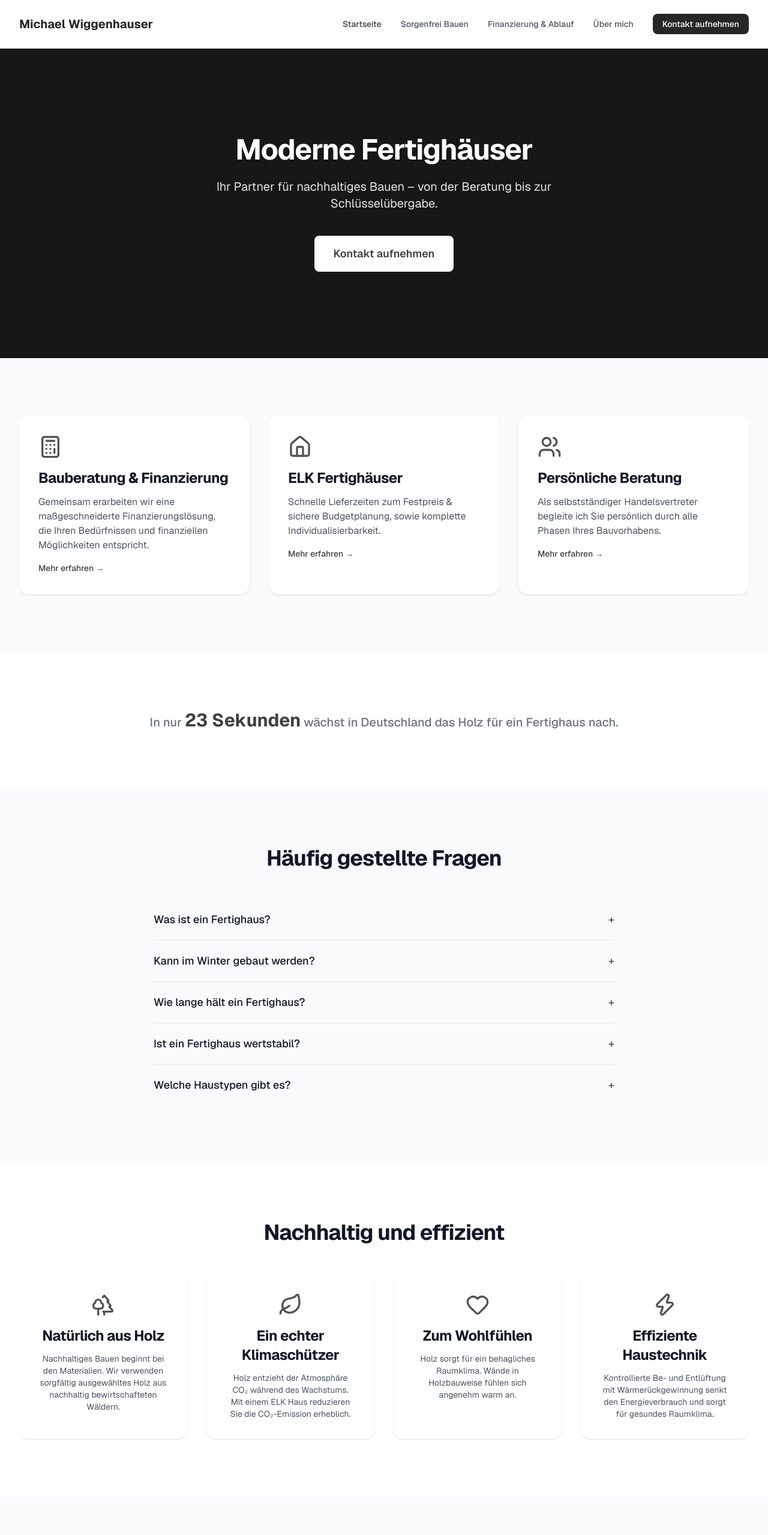
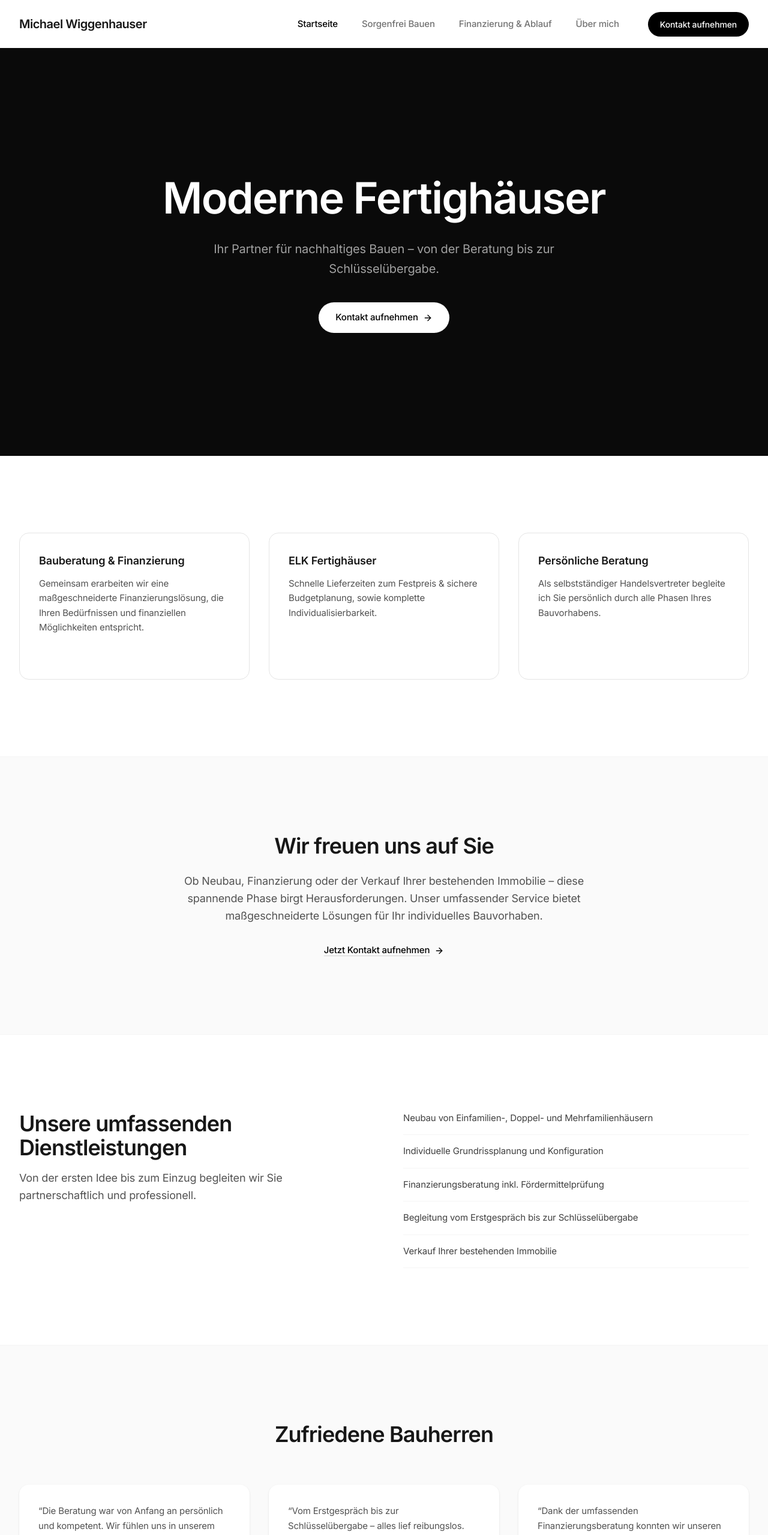
Before and after one commit to dieKrake/michael-wiggenhauser-website, a Next.js app: page / in a window 1280 px wide. Shown: the top 2559 px of the page at 60% size. Built offline with nearby package versions, Linux system fonts and the light colour scheme.

Commit message:
replace Geist fonts with Inter, redesign homepage with modern minimal layout and dark hero section

```diff
--- a/src/app/globals.css
+++ b/src/app/globals.css
@@ -19,10 +19,11 @@ html {
   --color-accent-400: #a3a3a3;
   --color-accent-500: #737373;
   --color-accent-600: #525252;
-  --font-sans: var(--font-geist-sans);
-  --font-mono: var(--font-geist-mono);
+  --font-sans: var(--font-inter);
 }
 
 body {
   font-family: var(--font-sans), system-ui, sans-serif;
+  color: #171717;
+  letter-spacing: -0.01em;
 }
--- a/src/app/layout.tsx
+++ b/src/app/layout.tsx
@@ -1,19 +1,15 @@
 import type { Metadata } from "next";
-import { Geist, Geist_Mono } from "next/font/google";
+import { Inter } from "next/font/google";
 import Navbar from "@/components/layout/navbar";
 import Footer from "@/components/layout/footer";
 import KontaktFormularWrapper from "@/components/sections/kontakt-formular-wrapper";
 import { siteConfig } from "@/lib/constants";
 import "./globals.css";
 
-const geistSans = Geist({
-  variable: "--font-geist-sans",
+const inter = Inter({
+  variable: "--font-inter",
   subsets: ["latin"],
-});
-
-const geistMono = Geist_Mono({
-  variable: "--font-geist-mono",
-  subsets: ["latin"],
+  display: "swap",
 });
 
 export const metadata: Metadata = {
@@ -30,10 +26,7 @@ export default function RootLayout({
   children: React.ReactNode;
 }>) {
   return (
-    <html
-      lang="de"
-      className={`${geistSans.variable} ${geistMono.variable} h-full antialiased`}
-    >
+    <html lang="de" className={`${inter.variable} h-full antialiased`}>
       <body className="flex min-h-full flex-col">
         <Navbar />
         <main className="flex-1">{children}</main>
--- a/src/app/page.tsx
+++ b/src/app/page.tsx
@@ -1,16 +1,9 @@
 import type { Metadata } from "next";
 import Link from "next/link";
-import { Home, Calculator, Users, Trees, Leaf, Heart, Zap } from "lucide-react";
-import Container from "@/components/layout/container";
-import Section from "@/components/layout/section";
-import Heading from "@/components/ui/heading";
-import Card from "@/components/ui/card";
-import Button from "@/components/ui/button";
+import { ArrowRight } from "lucide-react";
 import {
   heroData,
   leistungsKarten,
-  faqItems,
-  nachhaltigkeitFeatures,
   testimonials,
 } from "@/lib/placeholder-data";
 
@@ -20,147 +13,131 @@ export const metadata: Metadata = {
     "Ihr Fachberater für ELK Fertighäuser – Bauberatung, Finanzierung und individuelle Hausplanung.",
 };
 
-const iconMap = {
-  calculator: Calculator,
-  home: Home,
-  users: Users,
-  trees: Trees,
-  leaf: Leaf,
-  heart: Heart,
-  zap: Zap,
-};
-
 export default function Startseite() {
   return (
     <>
       {/* Hero */}
-      <Section background="primary" className="py-24 md:py-36">
-        <Container className="text-center">
-          <Heading as="h1" className="text-white">
+      <section className="relative flex min-h-[85vh] items-center justify-center bg-neutral-950 px-6">
+        <div className="mx-auto max-w-4xl text-center">
+          <h1 className="text-4xl leading-tight font-semibold tracking-tight text-white sm:text-5xl md:text-6xl lg:text-7xl">
             {heroData.headline}
-          </Heading>
-          <p className="text-primary-200 mx-auto mt-6 max-w-2xl text-lg md:text-xl">
+          </h1>
+          <p className="mx-auto mt-6 max-w-2xl text-lg leading-relaxed text-neutral-400 md:text-xl">
             {heroData.subline}
           </p>
           <div className="mt-10">
-            <Link href={heroData.ctaHref}>
-              <Button variant="secondary" size="lg">
-                {heroData.ctaText}
-              </Button>
-            </Link>
+            <a
+              href={heroData.ctaHref}
+              className="inline-flex items-center gap-2 rounded-full bg-white px-7 py-3.5 text-[15px] font-medium text-black transition-opacity hover:opacity-80"
+            >
+              {heroData.ctaText}
+              <ArrowRight className="h-4 w-4" />
+            </a>
           </div>
-        </Container>
-      </Section>
+        </div>
+      </section>
 
-      {/* Leistungs-Karten */}
-      <Section background="gray">
-        <Container>
+      {/* Service-Karten */}
+      <section className="py-24 md:py-32">
+        <div className="mx-auto max-w-7xl px-6 lg:px-8">
           <div className="grid gap-8 md:grid-cols-3">
-            {leistungsKarten.map((item) => {
-              const Icon = iconMap[item.icon as keyof typeof iconMap];
-              return (
-                <Card key={item.title}>
-                  {Icon && <Icon className="text-primary-600 h-10 w-10" />}
-                  <Heading as="h3" className="mt-4">
-                    {item.title}
-                  </Heading>
-                  <p className="mt-3 text-gray-600">{item.description}</p>
-                  <Link
-                    href={item.href}
-                    className="text-primary-700 hover:text-primary-800 mt-4 inline-block text-sm font-medium"
-                  >
-                    Mehr erfahren &rarr;
-                  </Link>
-                </Card>
-              );
-            })}
-          </div>
-        </Container>
-      </Section>
-
-      {/* Statistik-Banner */}
-      <Section background="white">
-        <Container className="text-center">
-          <p className="text-lg font-medium text-gray-500 md:text-xl">
-            In nur{" "}
-            <span className="text-primary-700 text-3xl font-bold">
-              23 Sekunden
-            </span>{" "}
-            wächst in Deutschland das Holz für ein Fertighaus nach.
-          </p>
-        </Container>
-      </Section>
-
-      {/* FAQ */}
-      <Section background="gray">
-        <Container>
-          <Heading as="h2" className="text-center">
-            Häufig gestellte Fragen
-          </Heading>
-          <div className="mx-auto mt-12 max-w-3xl divide-y divide-gray-200">
-            {faqItems.map((item) => (
-              <details key={item.question} className="group py-5">
-                <summary className="flex cursor-pointer items-center justify-between text-lg font-medium text-gray-900">
-                  {item.question}
-                  <span className="text-primary-600 ml-4 transition-transform group-open:rotate-45">
-                    +
-                  </span>
-                </summary>
-                <p className="mt-3 text-gray-600">{item.answer}</p>
-              </details>
+            {leistungsKarten.map((item) => (
+              <Link
+                key={item.title}
+                href={item.href}
+                className="group rounded-2xl border border-neutral-200 p-8 transition-all duration-200 hover:border-neutral-300 hover:shadow-lg"
+              >
+                <h3 className="text-lg font-semibold">{item.title}</h3>
+                <p className="mt-3 text-[15px] leading-relaxed text-neutral-600">
+                  {item.description}
+                </p>
+                <span className="mt-5 inline-flex items-center gap-1.5 text-sm font-medium text-black opacity-0 transition-opacity group-hover:opacity-100">
+                  Mehr erfahren <ArrowRight className="h-3.5 w-3.5" />
+                </span>
+              </Link>
             ))}
           </div>
-        </Container>
-      </Section>
+        </div>
+      </section>
 
-      {/* Nachhaltigkeit */}
-      <Section background="white">
-        <Container>
-          <Heading as="h2" className="text-center">
-            Nachhaltig und effizient
-          </Heading>
-          <div className="mt-12 grid gap-8 md:grid-cols-2 lg:grid-cols-4">
-            {nachhaltigkeitFeatures.map((item) => {
-              const Icon = iconMap[item.icon as keyof typeof iconMap];
-              return (
-                <Card key={item.title} className="text-center">
-                  {Icon && (
-                    <Icon className="text-primary-600 mx-auto h-10 w-10" />
-                  )}
-                  <Heading as="h3" className="mt-4">
-                    {item.title}
-                  </Heading>
-                  <p className="mt-3 text-sm text-gray-600">
-                    {item.description}
-                  </p>
-                </Card>
-              );
-            })}
+      {/* Willkommens-Text */}
+      <section className="border-y border-neutral-100 bg-neutral-50 py-24 md:py-32">
+        <div className="mx-auto max-w-3xl px-6 text-center lg:px-8">
+          <h2 className="text-3xl font-semibold tracking-tight md:text-4xl">
+            Wir freuen uns auf Sie
+          </h2>
+          <p className="mt-6 text-lg leading-relaxed text-neutral-600">
+            Ob Neubau, Finanzierung oder der Verkauf Ihrer bestehenden Immobilie
+            – diese spannende Phase birgt Herausforderungen. Unser umfassender
+            Service bietet maßgeschneiderte Lösungen für Ihr individuelles
+            Bauvorhaben.
+          </p>
+          <a
+            href="#kontakt"
+            className="mt-8 inline-flex items-center gap-2 text-[15px] font-medium text-black underline decoration-neutral-300 underline-offset-4 transition-colors hover:decoration-black"
+          >
+            Jetzt Kontakt aufnehmen <ArrowRight className="h-4 w-4" />
+          </a>
+        </div>
+      </section>
+
+      {/* Leistungen als elegante Liste */}
+      <section className="py-24 md:py-32">
+        <div className="mx-auto max-w-7xl px-6 lg:px-8">
+          <div className="grid gap-16 md:grid-cols-2">
+            <div>
+              <h2 className="text-3xl font-semibold tracking-tight md:text-4xl">
+                Unsere umfassenden Dienstleistungen
+              </h2>
+              <p className="mt-4 text-lg leading-relaxed text-neutral-600">
+                Von der ersten Idee bis zum Einzug begleiten wir Sie
+                partnerschaftlich und professionell.
+              </p>
+            </div>
+            <ul className="space-y-4">
+              {[
+                "Neubau von Einfamilien-, Doppel- und Mehrfamilienhäusern",
+                "Individuelle Grundrissplanung und Konfiguration",
+                "Finanzierungsberatung inkl. Fördermittelprüfung",
+                "Begleitung vom Erstgespräch bis zur Schlüsselübergabe",
+                "Verkauf Ihrer bestehenden Immobilie",
+              ].map((item) => (
+                <li
+                  key={item}
+                  className="border-b border-neutral-100 pb-4 text-[15px] text-neutral-700"
+                >
+                  {item}
+                </li>
+              ))}
+            </ul>
           </div>
-        </Container>
-      </Section>
+        </div>
+      </section>
 
       {/* Testimonials */}
-      <Section background="gray">
-        <Container>
-          <Heading as="h2" className="text-center">
+      <section className="border-t border-neutral-100 bg-neutral-50 py-24 md:py-32">
+        <div className="mx-auto max-w-7xl px-6 lg:px-8">
+          <h2 className="text-center text-3xl font-semibold tracking-tight md:text-4xl">
             Zufriedene Bauherren
-          </Heading>
-          <div className="mt-12 grid gap-8 md:grid-cols-3">
+          </h2>
+          <div className="mt-16 grid gap-8 md:grid-cols-3">
             {testimonials.map((item) => (
-              <Card key={item.name}>
-                <p className="text-gray-600 italic">
+              <div
+                key={item.name}
+                className="rounded-2xl bg-white p-8 shadow-sm"
+              >
+                <p className="text-[15px] leading-relaxed text-neutral-600">
                   &ldquo;{item.quote}&rdquo;
                 </p>
-                <div className="mt-4">
-                  <p className="font-semibold text-gray-900">{item.name}</p>
-                  <p className="text-sm text-gray-500">{item.location}</p>
+                <div className="mt-6 border-t border-neutral-100 pt-4">
+                  <p className="text-sm font-semibold">{item.name}</p>
+                  <p className="text-sm text-neutral-500">{item.location}</p>
                 </div>
-              </Card>
+              </div>
             ))}
           </div>
-        </Container>
-      </Section>
+        </div>
+      </section>
     </>
   );
 }
--- a/src/components/layout/navbar.tsx
+++ b/src/components/layout/navbar.tsx
@@ -6,49 +6,41 @@ import { usePathname } from "next/navigation";
 import { Menu, X } from "lucide-react";
 import { cn } from "@/lib/utils";
 import { siteConfig, navigation } from "@/lib/constants";
-import Container from "./container";
 
 const Navbar: FC = () => {
   const [mobileOpen, setMobileOpen] = useState(false);
   const pathname = usePathname();
 
   return (
-    <header className="sticky top-0 z-50 border-b border-gray-100 bg-white/95 backdrop-blur-sm">
-      <Container>
-        <nav className="flex h-16 items-center justify-between md:h-20">
-          <Link
-            href="/"
-            className="text-primary-800 text-lg font-bold md:text-xl"
-          >
+    <header className="sticky top-0 z-50 bg-white/80 backdrop-blur-md">
+      <div className="mx-auto flex h-20 max-w-7xl items-center justify-between px-6 lg:px-8">
+        <Link href="/" className="text-xl font-semibold tracking-tight">
           {siteConfig.name}
         </Link>
 
         {/* Desktop Navigation */}
-          <ul className="hidden items-center gap-8 md:flex">
+        <nav className="hidden items-center gap-10 md:flex">
           {navigation.map((item) => (
-              <li key={item.href}>
             <Link
+              key={item.href}
               href={item.href}
               className={cn(
-                    "hover:text-primary-700 text-sm font-medium transition-colors",
+                "text-[15px] font-medium transition-colors duration-200",
                 pathname === item.href
-                      ? "text-primary-700"
-                      : "text-gray-600"
+                  ? "text-black"
+                  : "text-neutral-500 hover:text-black"
               )}
             >
               {item.label}
             </Link>
-              </li>
           ))}
-            <li>
           <a
             href="#kontakt"
-                className="bg-primary-800 hover:bg-primary-900 rounded-lg px-4 py-2 text-sm font-medium text-white transition-colors"
+            className="ml-2 rounded-full bg-black px-5 py-2.5 text-[14px] font-medium text-white transition-opacity hover:opacity-80"
           >
             Kontakt aufnehmen
           </a>
-            </li>
-          </ul>
+        </nav>
 
         {/* Mobile Burger */}
         <button
@@ -58,28 +50,27 @@ const Navbar: FC = () => {
           aria-label={mobileOpen ? "Menü schließen" : "Menü öffnen"}
         >
           {mobileOpen ? (
-              <X className="h-6 w-6 text-gray-700" />
+            <X className="h-6 w-6" />
           ) : (
-              <Menu className="h-6 w-6 text-gray-700" />
+            <Menu className="h-6 w-6" />
           )}
         </button>
-        </nav>
-      </Container>
+      </div>
 
       {/* Mobile Menu */}
       {mobileOpen && (
-        <div className="border-t border-gray-100 bg-white md:hidden">
-          <Container>
-            <ul className="flex flex-col gap-1 py-4">
+        <div className="border-t border-neutral-100 bg-white md:hidden">
+          <nav className="mx-auto max-w-7xl px-6 py-6">
+            <ul className="flex flex-col gap-1">
               {navigation.map((item) => (
                 <li key={item.href}>
                   <Link
                     href={item.href}
                     className={cn(
-                      "block rounded-lg px-4 py-3 text-sm font-medium transition-colors",
+                      "block rounded-lg px-4 py-3 text-[15px] font-medium transition-colors",
                       pathname === item.href
-                        ? "bg-primary-50 text-primary-700"
-                        : "text-gray-600 hover:bg-gray-50"
+                        ? "bg-neutral-50 text-black"
+                        : "text-neutral-500 hover:bg-neutral-50 hover:text-black"
                     )}
                     onClick={() => setMobileOpen(false)}
                   >
@@ -88,7 +79,7 @@ const Navbar: FC = () => {
                 </li>
               ))}
             </ul>
-          </Container>
+          </nav>
         </div>
       )}
     </header>
--- a/src/components/sections/kontakt-formular.tsx
+++ b/src/components/sections/kontakt-formular.tsx
@@ -1,32 +1,33 @@
 import { Mail, Phone } from "lucide-react";
-import Container from "@/components/layout/container";
-import Heading from "@/components/ui/heading";
-import Button from "@/components/ui/button";
 
 const KontaktFormular = () => {
   return (
     <section
       id="kontakt"
-      className="scroll-mt-24 border-t border-gray-200 bg-gray-50 py-16 md:py-24"
+      className="scroll-mt-20 border-t border-neutral-100 py-24 md:py-32"
     >
-      <Container>
-        <div className="grid gap-12 md:grid-cols-2">
+      <div className="mx-auto max-w-7xl px-6 lg:px-8">
+        <div className="grid gap-16 md:grid-cols-2">
           {/* Info-Seite */}
           <div>
-            <Heading as="h2">Sie haben noch Fragen?</Heading>
-            <p className="mt-4 text-gray-600">
+            <h2 className="text-3xl font-semibold tracking-tight md:text-4xl">
+              Kontakt aufnehmen
+            </h2>
+            <p className="mt-4 text-lg leading-relaxed text-neutral-600">
               Ich freue mich, Sie kennenzulernen. Vereinbaren Sie ein
               unverbindliches Erstgespräch – telefonisch, per E-Mail oder direkt
               über das Formular.
             </p>
-            <div className="mt-8 space-y-4">
+            <div className="mt-8 space-y-5">
               <div className="flex items-center gap-3">
-                <Phone className="h-5 w-5 shrink-0 text-gray-700" />
-                <span className="text-gray-700">+49 123 456789</span>
+                <Phone className="h-5 w-5 shrink-0 text-neutral-400" />
+                <span className="text-[15px] text-neutral-700">
+                  +49 123 456789
+                </span>
               </div>
               <div className="flex items-center gap-3">
-                <Mail className="h-5 w-5 shrink-0 text-gray-700" />
-                <span className="text-gray-700">
+                <Mail className="h-5 w-5 shrink-0 text-neutral-400" />
+                <span className="text-[15px] text-neutral-700">
                   info@michael-wiggenhauser.de
                 </span>
               </div>
@@ -34,12 +35,12 @@ const KontaktFormular = () => {
           </div>
 
           {/* Formular */}
-          <form className="space-y-4">
-            <div className="grid gap-4 sm:grid-cols-2">
+          <form className="space-y-5">
+            <div className="grid gap-5 sm:grid-cols-2">
               <div>
                 <label
                   htmlFor="contact-name"
-                  className="block text-sm font-medium text-gray-700"
+                  className="block text-sm font-medium text-neutral-700"
                 >
                   Name
                 </label>
@@ -47,14 +48,14 @@ const KontaktFormular = () => {
                   type="text"
                   id="contact-name"
                   name="name"
-                  className="mt-1 block w-full rounded-lg border border-gray-300 px-4 py-3 text-gray-900 focus:border-gray-700 focus:ring-1 focus:ring-gray-700 focus:outline-none"
+                  className="mt-1.5 block w-full rounded-xl border border-neutral-200 bg-neutral-50 px-4 py-3 text-[15px] transition-colors focus:border-black focus:bg-white focus:outline-none"
                   placeholder="Ihr Name"
                 />
               </div>
               <div>
                 <label
                   htmlFor="contact-email"
-                  className="block text-sm font-medium text-gray-700"
+                  className="block text-sm font-medium text-neutral-700"
                 >
                   E-Mail
                 </label>
@@ -62,7 +63,7 @@ const KontaktFormular = () => {
                   type="email"
                   id="contact-email"
                   name="email"
-                  className="mt-1 block w-full rounded-lg border border-gray-300 px-4 py-3 text-gray-900 focus:border-gray-700 focus:ring-1 focus:ring-gray-700 focus:outline-none"
+                  className="mt-1.5 block w-full rounded-xl border border-neutral-200 bg-neutral-50 px-4 py-3 text-[15px] transition-colors focus:border-black focus:bg-white focus:outline-none"
                   placeholder="ihre@email.de"
                 />
               </div>
@@ -70,7 +71,7 @@ const KontaktFormular = () => {
             <div>
               <label
                 htmlFor="contact-message"
-                className="block text-sm font-medium text-gray-700"
+                className="block text-sm font-medium text-neutral-700"
               >
                 Nachricht
               </label>
@@ -78,41 +79,47 @@ const KontaktFormular = () => {
                 id="contact-message"
                 name="message"
                 rows={5}
-                className="mt-1 block w-full rounded-lg border border-gray-300 px-4 py-3 text-gray-900 focus:border-gray-700 focus:ring-1 focus:ring-gray-700 focus:outline-none"
+                className="mt-1.5 block w-full rounded-xl border border-neutral-200 bg-neutral-50 px-4 py-3 text-[15px] transition-colors focus:border-black focus:bg-white focus:outline-none"
                 placeholder="Ihre Nachricht..."
               />
             </div>
-            <div className="flex items-start gap-2">
+            <div className="flex items-start gap-2.5">
               <input
                 type="checkbox"
                 id="contact-datenschutz"
                 name="datenschutz"
-                className="mt-1 h-4 w-4 rounded border-gray-300 text-gray-800 focus:ring-gray-700"
+                className="mt-1 h-4 w-4 rounded border-neutral-300 text-black focus:ring-black"
               />
               <label
                 htmlFor="contact-datenschutz"
-                className="text-sm text-gray-600"
+                className="text-sm leading-relaxed text-neutral-500"
               >
                 Ich habe die{" "}
-                <a href="/agb" className="underline hover:text-gray-900">
+                <a
+                  href="/agb"
+                  className="text-neutral-700 underline underline-offset-2 hover:text-black"
+                >
                   AGB
                 </a>{" "}
-                und der{" "}
+                und die{" "}
                 <a
                   href="/datenschutz"
-                  className="underline hover:text-gray-900"
+                  className="text-neutral-700 underline underline-offset-2 hover:text-black"
                 >
                   Datenschutzerklärung
                 </a>{" "}
                 gelesen und stimme der Verarbeitung meiner Daten zu.
               </label>
             </div>
-            <Button type="submit" className="w-full">
+            <button
+              type="submit"
+              className="w-full rounded-full bg-black px-7 py-3.5 text-[15px] font-medium text-white transition-opacity hover:opacity-80"
+            >
               Nachricht senden
-            </Button>
+            </button>
           </form>
         </div>
-      </Container>
+      </div>
     </section>
   );
 };
```
Also changed, not shown: src/components/layout/footer.tsx (+18 -17 lines). Lines whose indentation alone changed are shown as unchanged.
